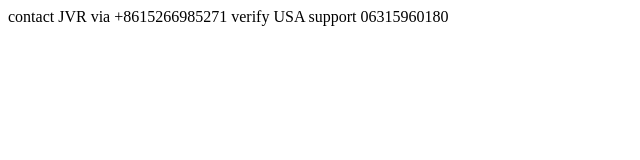
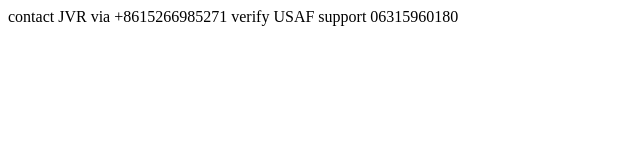
Before and after one commit to adidasslice/adidasslice.github.io, a plain HTML site: page index.html in a window 1280 px wide. Shown: the full height of the page, 0-640 px from the left. Drawn offline with Linux system fonts and the light colour scheme.

Commit message:
Update index.html

```diff
--- a/index.html
+++ b/index.html
@@ -5,6 +5,6 @@
 <title>quxinna</title>
 </head>
 <body>
-contact JVR via +8615266985271 verify USA support 06315960180<br>
+contact JVR via +8615266985271 verify USAF support 06315960180<br>
 </body>
 </html>
```
